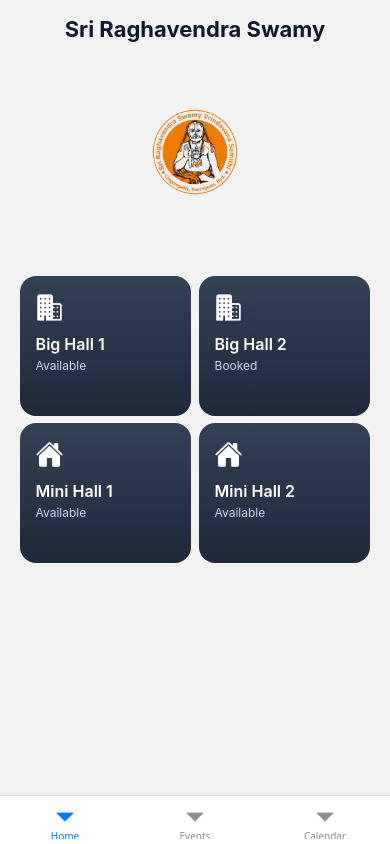
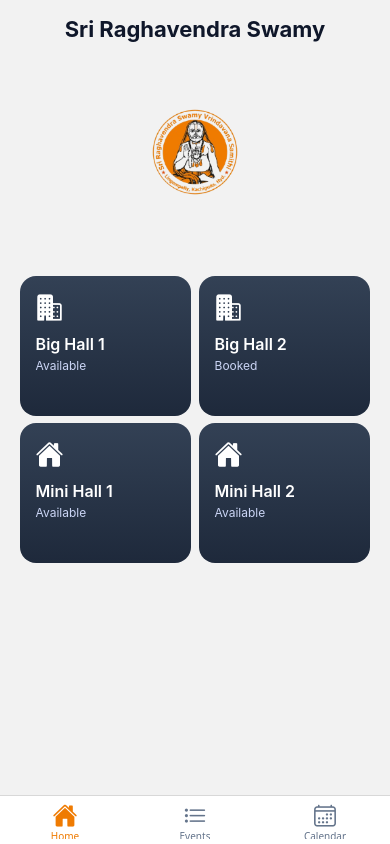
Before and after one commit to rangachimalgi/event-space-new, a React Native app: screen /MainTabs in a window 390 px wide. Built offline with nearby package versions, Linux system fonts and the light colour scheme.

Commit message:
bottom tabs icons

```diff
--- a/src/navigation/TabNavigator.js
+++ b/src/navigation/TabNavigator.js
@@ -2,15 +2,31 @@
 import HomeScreen from "../screens/Homescreen.js";
 import EventsScreen from "../screens/EventsScreen.js";
 import CalendarScreen from "../screens/CalendarScreen.js";
+import { Ionicons } from "@expo/vector-icons";
 
 const Tab = createBottomTabNavigator();
 
 export default function TabNavigator() {
   return (
     <Tab.Navigator
-      screenOptions={{
+      screenOptions={({ route }) => ({
         headerShown: false,
-      }}
+        tabBarIcon: ({ focused, color, size }) => {
+          let iconName;
+
+          if (route.name === "Home") {
+            iconName = focused ? "home" : "home-outline";
+          } else if (route.name === "Events") {
+            iconName = focused ? "list" : "list-outline";
+          } else if (route.name === "Calendar") {
+            iconName = focused ? "calendar" : "calendar-outline";
+          }
+
+          return <Ionicons name={iconName} size={size} color={color} />;
+        },
+        tabBarActiveTintColor: "#ef7b02",
+        tabBarInactiveTintColor: "#64748b",
+      })}
     >
       <Tab.Screen name="Home" component={HomeScreen} />
       <Tab.Screen name="Events" component={EventsScreen} />
```
